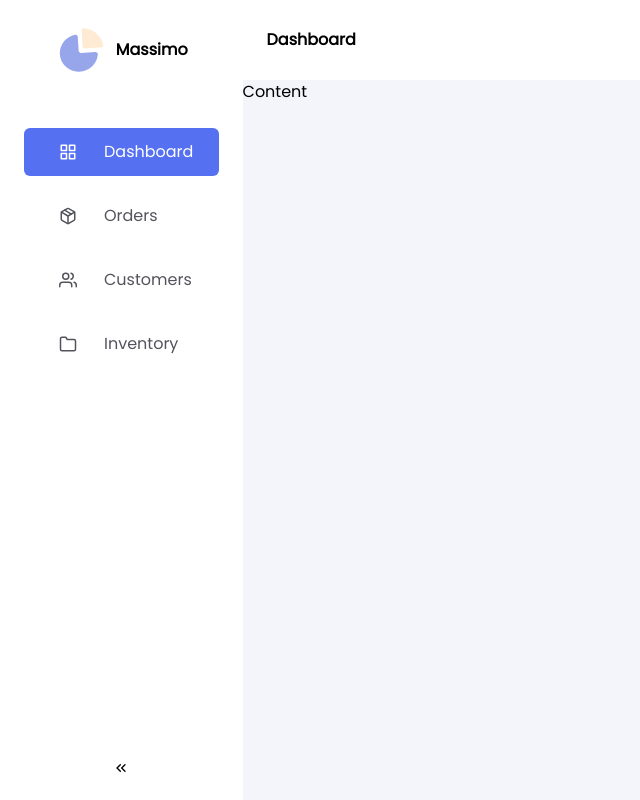
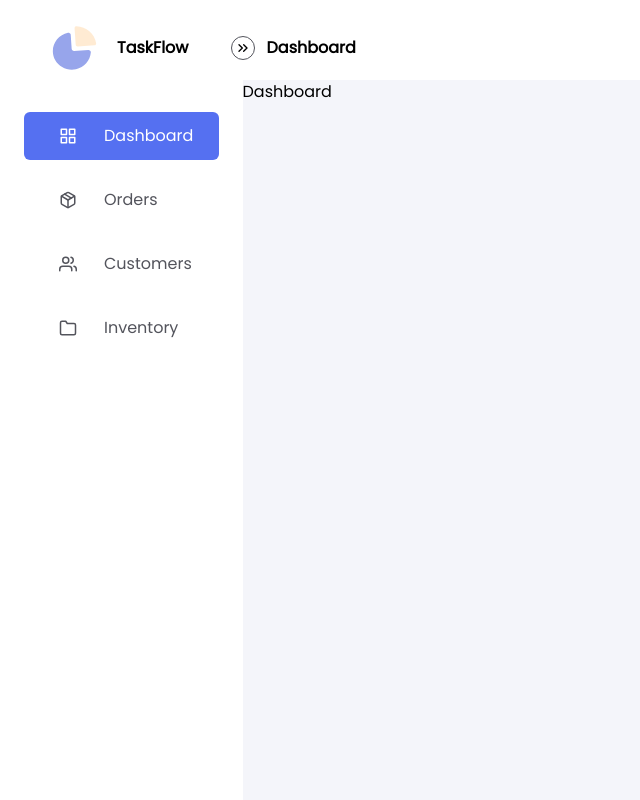
Before and after one commit to matejgeljic/TaskFlow, a React (Vite) app in the folder tflow-client/src/main/tsx/: page /dashboard in a window 1280 px wide. Shown: the whole page, without its empty margins (0-640 px from the left). Built offline with nearby package versions, Linux system fonts and the light colour scheme.

Commit message:
fix sidebar

```diff
--- a/tflow-client/src/main/tsx/src/App.tsx
+++ b/tflow-client/src/main/tsx/src/App.tsx
@@ -1,8 +1,13 @@
 import React from 'react';
 import PageContent from './components/navigation/PageContent';
+import { BrowserRouter } from 'react-router-dom';
 
 const App = () => {
-  return <PageContent />;
+  return (
+    <BrowserRouter>
+      <PageContent />
+    </BrowserRouter>
+  );
 };
 
 export default App;
--- a/tflow-client/src/main/tsx/src/components/navigation/PageContent.tsx
+++ b/tflow-client/src/main/tsx/src/components/navigation/PageContent.tsx
@@ -1,14 +1,22 @@
 import Sidebar from './sidebar/Sidebar';
 import Topbar from './topbar/Topbar';
 import React from 'react';
+import { Navigate, Route, Routes } from 'react-router-dom';
+import { PATHS } from '../../constants';
 
 const PageContent = () => {
   return (
-    <main className="flex bg-base">
+    <main className="flex">
       <Sidebar />
-      <div className={'w-full'}>
+      <div className={'w-full bg-base'}>
         <Topbar />
-          Content
+        <Routes>
+          <Route path={PATHS.base} element={<Navigate to={PATHS.dashboard} />} />
+          <Route path={PATHS.dashboard} element={<h1>Dashboard</h1>} />
+          <Route path={PATHS.orders} element={<h1>Orders</h1>} />
+          <Route path={PATHS.customers} element={<h1>Customers</h1>} />
+          <Route path={PATHS.inventory} element={<h1>Inventory</h1>} />
+        </Routes>
       </div>
     </main>
   );
--- a/tflow-client/src/main/tsx/src/components/navigation/sidebar/Sidebar.tsx
+++ b/tflow-client/src/main/tsx/src/components/navigation/sidebar/Sidebar.tsx
@@ -1,28 +1,33 @@
 import React, { useState } from 'react';
 import { motion } from 'framer-motion';
-import { FiUsers, FiFolder, FiGrid, FiPackage } from 'react-icons/fi';
 import SidebarTitleSection from './SidebarTitleSection';
 import SidebarItem from './SidebarItem';
 import SidebarToggle from './SidebarToggle';
-
-export interface SidebarProps {
-  onPageContentWidthChange: () => void;
-}
+import { SIDEBAR_ITEMS } from '../../../constants';
 
 const Sidebar = () => {
-  const [isExpanded, setIsExpanded] = useState(true);
+  const [isExpanded, setIsExpanded] = useState<boolean>(true);
   const [selected, setSelected] = useState('Dashboard');
 
-  const navigationWidth = isExpanded ? 'w-72' : 'w-fit';
+  const sidebarItems = SIDEBAR_ITEMS.map((item) => {
+    return (
+      <SidebarItem
+        key={item.title}
+        Icon={item.icon}
+        title={item.title}
+        selected={selected}
+        setSelected={setSelected}
+        isExpanded={isExpanded}
+        path={item.path}
+      />
+    );
+  });
 
   return (
-    <motion.aside layout className={'flex h-screen flex-col gap-4 bg-white px-6 ' + navigationWidth}>
+    <motion.aside layout animate={{ width: isExpanded ? '288px' : '138px' }} className={'relative flex h-screen flex-col gap-4 bg-white px-6'}>
       <SidebarTitleSection isExpanded={isExpanded} />
-      <SidebarItem Icon={FiGrid} title={'Dashboard'} selected={selected} setSelected={setSelected} isExpanded={isExpanded} />
-      <SidebarItem Icon={FiPackage} title={'Orders'} selected={selected} setSelected={setSelected} isExpanded={isExpanded} />
-      <SidebarItem Icon={FiUsers} title={'Customers'} selected={selected} setSelected={setSelected} isExpanded={isExpanded} />
-      <SidebarItem Icon={FiFolder} title={'Inventory'} selected={selected} setSelected={setSelected} isExpanded={isExpanded} />
       <SidebarToggle isExpanded={isExpanded} setIsExpanded={setIsExpanded} />
+      {sidebarItems}
     </motion.aside>
   );
 };
--- a/tflow-client/src/main/tsx/src/components/navigation/sidebar/SidebarItem.tsx
+++ b/tflow-client/src/main/tsx/src/components/navigation/sidebar/SidebarItem.tsx
@@ -1,6 +1,7 @@
 import { IconType } from 'react-icons';
 import React, { Dispatch, SetStateAction } from 'react';
 import { motion } from 'framer-motion';
+import { useNavigate } from 'react-router-dom';
 
 export interface SidebarItemProps {
   Icon: IconType;
@@ -8,10 +9,14 @@ export interface SidebarItemProps {
   selected: string;
   setSelected: Dispatch<SetStateAction<string>>;
   isExpanded: boolean;
+  path: string;
 }
-const SidebarItem = ({ Icon, title, selected, setSelected, isExpanded }: SidebarItemProps) => {
+const SidebarItem = ({ Icon, title, selected, setSelected, isExpanded, path }: SidebarItemProps) => {
+  const navigation = useNavigate();
+
   const handleClick = () => {
     setSelected(title);
+    navigation(path);
   };
   const titleClass = selected === title ? 'text-white bg-primary' : 'text-font';
   const titleSection = isExpanded && (
@@ -21,12 +26,12 @@ const SidebarItem = ({ Icon, title, selected, setSelected, isExpanded }: Sidebar
   );
 
   return (
-    <motion.span layout onClick={handleClick} className={'flex h-10 w-full items-center gap-4 rounded-md p-6 ' + titleClass}>
-      <motion.div layout className="grid h-full w-10 place-content-center text-lg">
+    <motion.div layout onClick={handleClick} className={'flex h-10 w-full cursor-pointer items-center gap-4 rounded-md p-6 ' + titleClass}>
+      <motion.span className="grid h-full w-10 place-content-center text-lg">
         <Icon />
-      </motion.div>
+      </motion.span>
       {titleSection}
-    </motion.span>
+    </motion.div>
   );
 };
 
--- a/tflow-client/src/main/tsx/src/components/navigation/sidebar/SidebarTitleSection.tsx
+++ b/tflow-client/src/main/tsx/src/components/navigation/sidebar/SidebarTitleSection.tsx
@@ -4,15 +4,15 @@ import TfLogo from '../../../assets/logo.svg?react';
 
 const SidebarTitleSection = ({ isExpanded }: { isExpanded: boolean }) => {
   const title = isExpanded && (
-    <motion.div layout initial={{ opacity: 0, y: 12 }} animate={{ opacity: 1, y: 0 }} transition={{ delay: 0.125 }}>
-      <span className="font-bold">Massimo</span>
+    <motion.div>
+      <span className="font-bold">TaskFlow</span>
     </motion.div>
   );
 
   return (
-    <div className="my-6 pb-3">
+    <div className="my-6 flex h-10 w-full items-center gap-4 rounded-md p-6">
       <div className="flex items-center justify-center">
-        <div className="flex items-center gap-2">
+        <div className="flex items-center gap-4">
           <motion.div layout>
             <TfLogo />
           </motion.div>
--- a/tflow-client/src/main/tsx/src/components/navigation/sidebar/SidebarToggle.tsx
+++ b/tflow-client/src/main/tsx/src/components/navigation/sidebar/SidebarToggle.tsx
@@ -1,15 +1,20 @@
 import React, { Dispatch, SetStateAction } from 'react';
-import { motion } from 'framer-motion';
-import { FiChevronsRight } from 'react-icons/fi';
+import { FiChevronsRight, FiChevronsLeft } from 'react-icons/fi';
 
 const SidebarToggle = ({ isExpanded, setIsExpanded }: { isExpanded: boolean; setIsExpanded: Dispatch<SetStateAction<boolean>> }) => {
   const handleClick = () => {
     setIsExpanded((prevState) => !prevState);
   };
+
+  const toggleIcon = isExpanded ? <FiChevronsRight /> : <FiChevronsLeft />;
+
   return (
-    <motion.span layout className={'mt-auto w-full justify-items-center pb-6'} onClick={handleClick}>
-      <FiChevronsRight className={`transition-transform ${isExpanded && 'rotate-180'}`} />
-    </motion.span>
+    <button
+      className={'pointer absolute -right-3 top-9 z-10 flex h-6 w-6 items-center justify-center rounded-[16px] border border-font'}
+      onClick={handleClick}
+    >
+      {toggleIcon}
+    </button>
   );
 };
 
--- a/tflow-client/src/main/tsx/src/components/navigation/topbar/Topbar.tsx
+++ b/tflow-client/src/main/tsx/src/components/navigation/topbar/Topbar.tsx
@@ -3,7 +3,7 @@ import { motion } from 'framer-motion';
 
 const Topbar = () => {
   return (
-    <motion.div layout className={'h-20 bg-white pl-6 pt-7 font-bold'}>
+    <motion.div layout className={'h-20 bg-white pl-6 pt-9 font-bold'}>
       <span>Dashboard</span>
     </motion.div>
   );
--- /dev/null
+++ b/tflow-client/src/main/tsx/src/constants.ts
@@ -0,0 +1,15 @@
+import { FiUsers, FiFolder, FiGrid, FiPackage } from 'react-icons/fi';
+export const PATHS = {
+  base: '/',
+  dashboard: '/dashboard',
+  orders: '/orders',
+  customers: '/customers',
+  inventory: '/inventory',
+};
+
+export const SIDEBAR_ITEMS = [
+  { title: 'Dashboard', icon: FiGrid, path: PATHS.dashboard },
+  { title: 'Orders', icon: FiPackage, path: PATHS.orders },
+  { title: 'Customers', icon: FiUsers, path: PATHS.customers },
+  { title: 'Inventory', icon: FiFolder, path: PATHS.inventory },
+];
```
